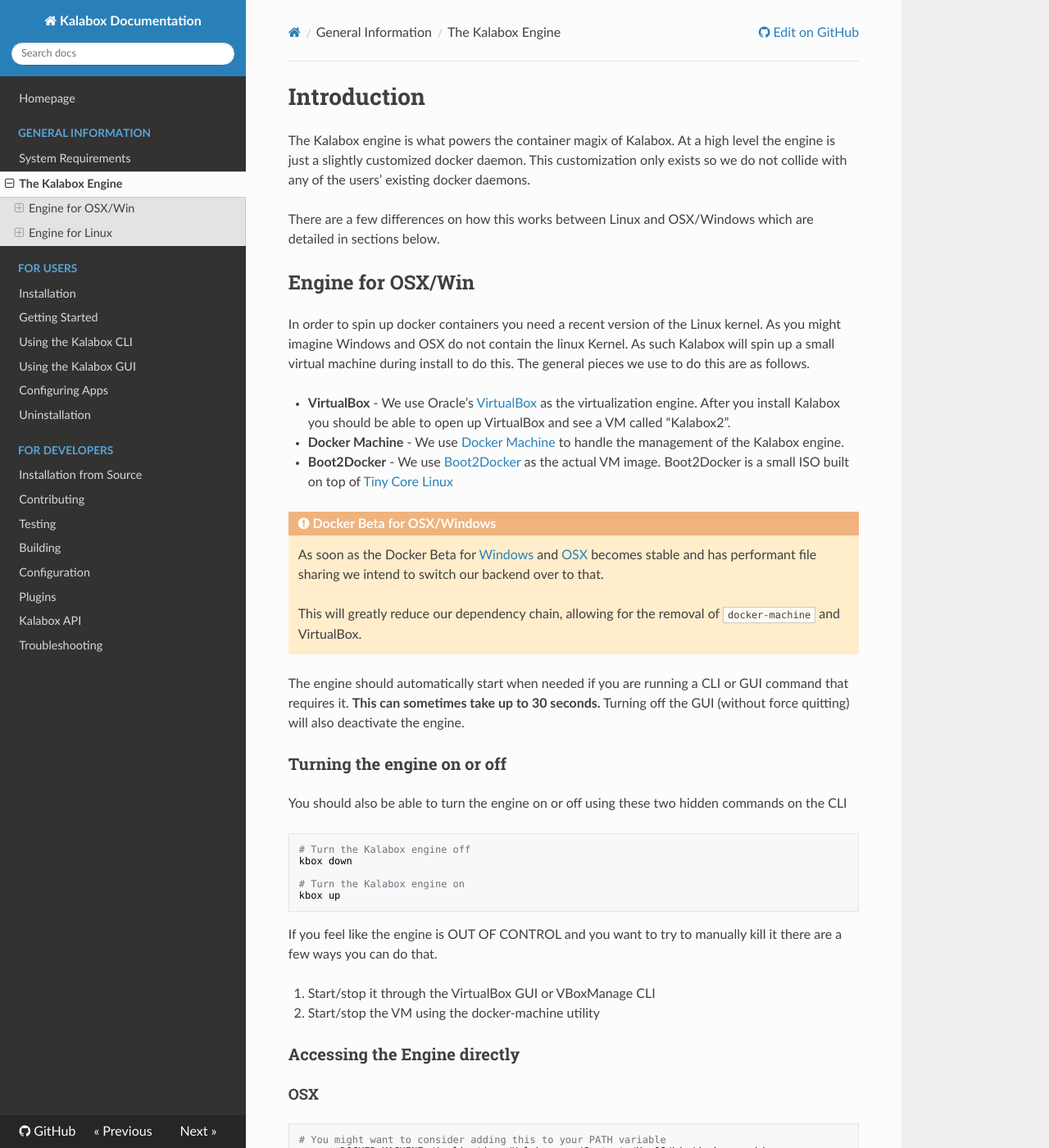
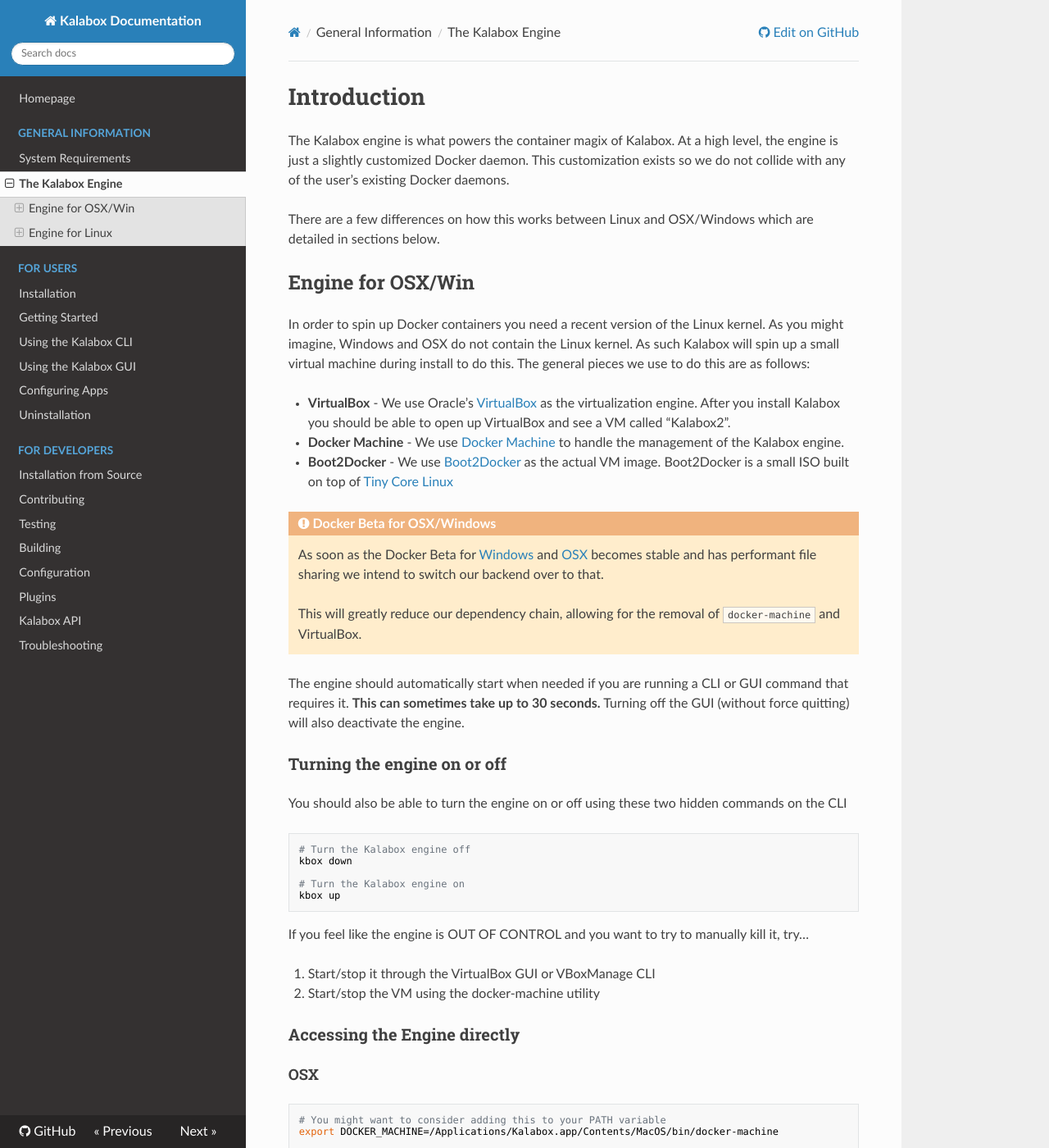
Before and after one commit to kalabox/kalabox, an MkDocs documentation site: the page built from docs/general/engine.md, in a window 1280 px wide and 1400 px high. Shown: the whole window at 82% size. Built offline with MkDocs 1.6.1, drawn with Linux system fonts in a browser that asks for light colours; nearby versions of some CDN libraries; old or Windows-style settings are respelled for this version of MkDocs; some of the changed text lies outside the part shown.

Commit message:
Update engine.md

````diff
--- a/docs/general/engine.md
+++ b/docs/general/engine.md
@@ -2,21 +2,21 @@
 Introduction
 ============
 
-The Kalabox engine is what powers the container magix of Kalabox. At a high level the engine is just a slightly customized docker daemon. This customization only exists so we do not collide with any of the users' existing docker daemons.
+The Kalabox engine is what powers the container magix of Kalabox. At a high level, the engine is just a slightly customized Docker daemon. This customization exists so we do not collide with any of the user's existing Docker daemons.
 
 There are a few differences on how this works between Linux and OSX/Windows which are detailed in sections below.
 
 Engine for OSX/Win
 ------------------
 
-In order to spin up docker containers you need a recent version of the Linux kernel. As you might imagine Windows and OSX do not contain the linux Kernel. As such Kalabox will spin up a small virtual machine during install to do this. The general pieces we use to do this are as follows.
+In order to spin up Docker containers you need a recent version of the Linux kernel. As you might imagine, Windows and OSX do not contain the Linux kernel. As such Kalabox will spin up a small virtual machine during install to do this. The general pieces we use to do this are as follows:
 
 * **VirtualBox** - We use Oracle's [VirtualBox](http://virtualbox.org) as the virtualization engine. After you install Kalabox you should be able to open up VirtualBox and see a VM called "Kalabox2".
-* **Docker Machine** - We use [Docker Machine](https://docs.docker.com/machine/) to handle the management of the Kalabox engine.
-* **Boot2Docker** - We use [Boot2Docker](https://github.com/boot2docker/boot2docker) as the actual VM image. Boot2Docker is a small ISO built on top of [Tiny Core Linux](http://tinycorelinux.net/)
+* **Docker Machine** - We use [Docker Machine](https://docs.Docker.com/machine/) to handle the management of the Kalabox engine.
+* **Boot2Docker** - We use [Boot2Docker](https://github.com/boot2Docker/boot2Docker) as the actual VM image. Boot2Docker is a small ISO built on top of [Tiny Core Linux](http://tinycorelinux.net/)
 
 !!! attention "Docker Beta for OSX/Windows"
-    As soon as the Docker Beta for [Windows](https://docs.docker.com/docker-for-windows/) and [OSX](https://docs.docker.com/docker-for-mac/) becomes stable and has performant file sharing we intend to switch our backend over to that.
+    As soon as the Docker Beta for [Windows](https://docs.Docker.com/Docker-for-windows/) and [OSX](https://docs.Docker.com/Docker-for-mac/) becomes stable and has performant file sharing we intend to switch our backend over to that.
 
     This will greatly reduce our dependency chain, allowing for the removal of `docker-machine` and VirtualBox.
 
@@ -34,7 +34,7 @@ kbox down
 kbox up
 ```
 
-If you feel like the engine is OUT OF CONTROL and you want to try to manually kill it there are a few ways you can do that.
+If you feel like the engine is OUT OF CONTROL and you want to try to manually kill it, try...
 
   1. Start/stop it through the VirtualBox GUI or VBoxManage CLI
   2. Start/stop the VM using the docker-machine utility
@@ -68,7 +68,7 @@ set DOCKER_MACHINE="C:\Program Files\Kalabox\bin\docker-machine-exe"
 Engine for Linux
 ----------------
 
-On Linux the Kalabox engine runs a custom docker daemon via the [docker engine](https://www.docker.com/products/docker-engine). This is an unsecure daemon which listens on `10.13.37.100:2375`.
+On Linux the Kalabox engine runs a custom Docker daemon via the [Docker engine](https://www.Docker.com/products/Docker-engine). This is an unsecure daemon which listens on `10.13.37.100:2375`.
 
 ### Turning the engine on or off
 
````
